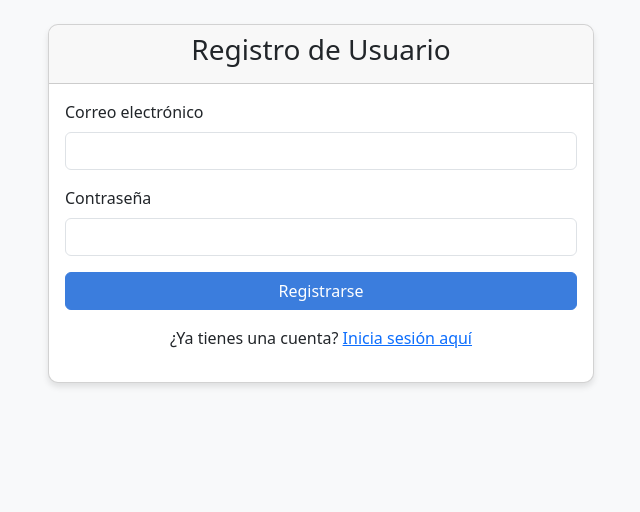
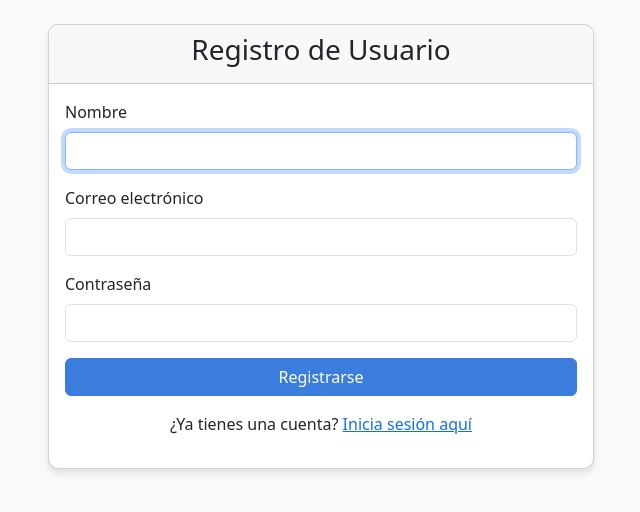
Before and after one commit to manzanareslopezdionicio/AppFlaskSupaDB, a Flask app: page /register in a window 1280 px wide. Shown: the part 56-568 px from the top of the page, without its empty margins (319-959 px from the left). Run offline with Flask 3, Linux system fonts and the light colour scheme; some libraries are stand-ins or nearby versions.

Commit message:
register

```diff
--- a/app.py
+++ b/app.py
@@ -24,18 +24,22 @@ def register():
     if request.method == 'POST':
         email = request.form['email']
         password = request.form['password']
+        name= request.form['name']
 
         try:
             # Registrar usuario en Supabase Auth
             user = supabase.auth.sign_up({
                 "email": email,
-                "password": password
+                "password": password,
+                "nombre": name,
             })
 
             # Insertar usuario en la tabla 'users' (opcional)
             response = supabase.table('login').insert({
                 "email": email,
-                "password": password  # Almacenar la contraseña de forma segura
+                "password": password,
+                "nombre": name,
+                # Almacenar la contraseña de forma segura
                 # No almacenar contraseñas en texto plano en producción
                 # Usar Supabase Auth para manejar autenticación
             }).execute()
--- a/templates/register.html
+++ b/templates/register.html
@@ -11,6 +11,10 @@
             </div>
             <div class="card-body">
                 <form method="POST" action="{{ url_for('register') }}">
+                    <div class="mb-3">
+                        <label for="name" class="form-label">Nombre</label>
+                        <input type="name" class="form-control" id="name" name="name" required autofocus>
+                    </div>
                     <div class="mb-3">
                         <label for="email" class="form-label">Correo electrónico</label>
                         <input type="email" class="form-control" id="email" name="email" required>
```
